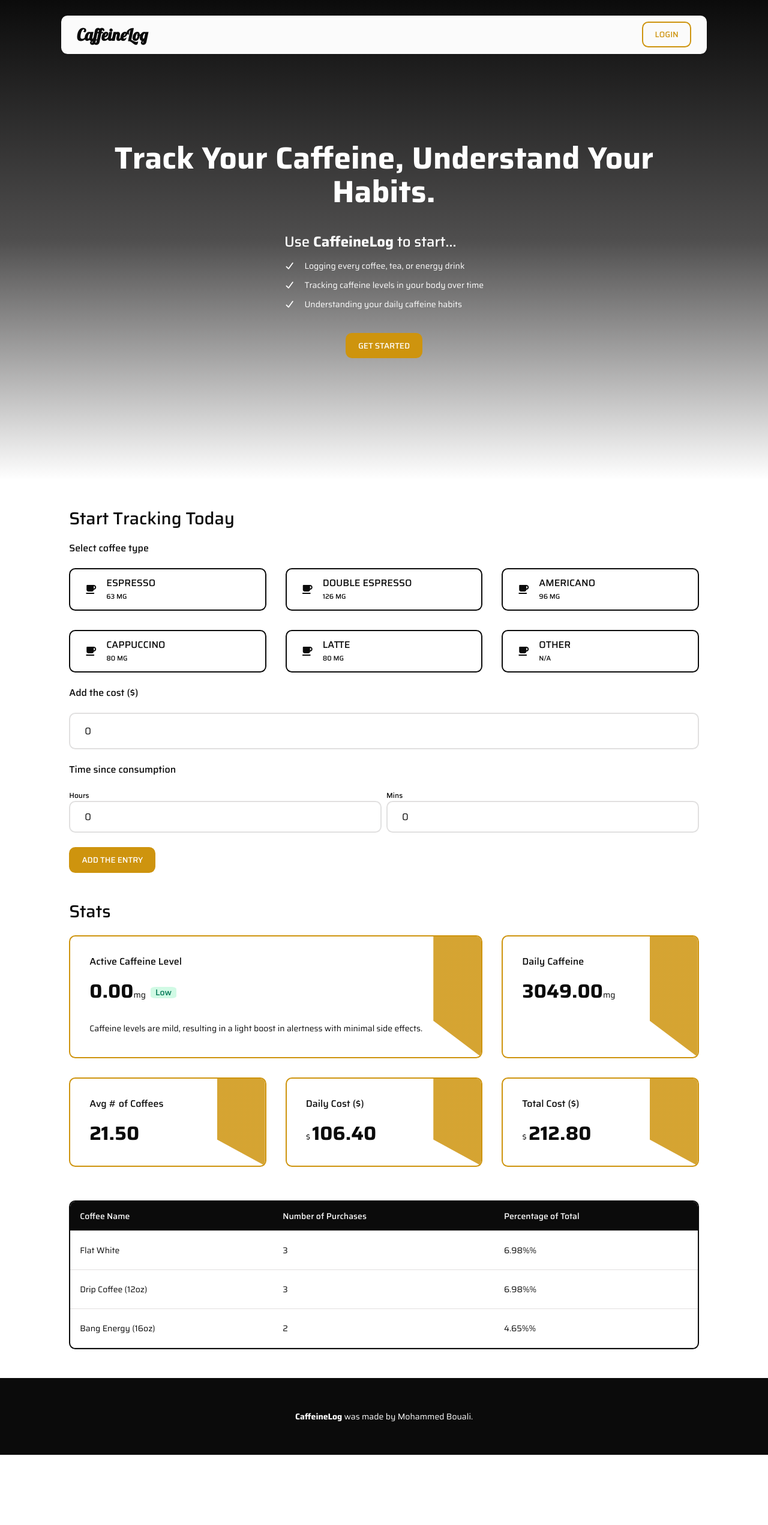
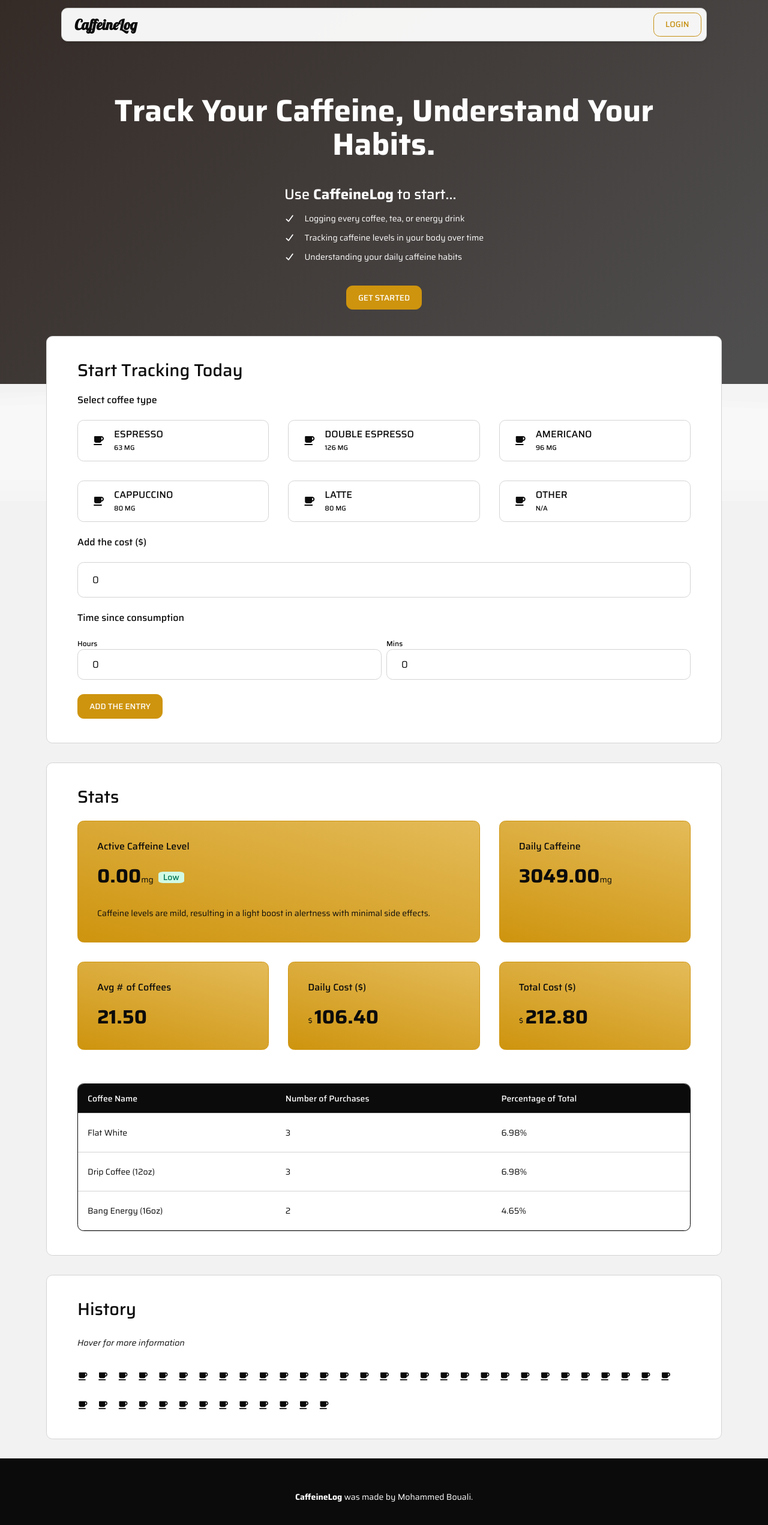
Before and after one commit to MedBouali/caffeine-tracker-react, a React (Vite) app: page / in a window 1280 px wide. Shown: the top 2542 px of the page at 60% size. Before the commit the page ends 2425 px from the top, so only its background shows below. Built offline with nearby package versions, Linux system fonts and the light colour scheme.

Commit message:
feat: add coffee history component and improve hero background animation

```diff
--- a/src/components/Hero.jsx
+++ b/src/components/Hero.jsx
@@ -13,6 +13,9 @@ export default function Hero() {
             </div>
 
             <button className="btn btn-primary">Get Started</button>
+            <span className="wave"></span>
+            <span className="wave"></span>
+            <span className="wave"></span>
         </section>
     )
 }
--- a/src/components/History.jsx
+++ b/src/components/History.jsx
@@ -1,5 +1,32 @@
+import { calculateCurrentCaffeineLevel, coffeeConsumptionHistory, getCaffeineAmount, timeSinceConsumption } from '../utils';
+
 export default function History() {
     return (
-        <></>
+        <div className="history-section">
+            <div className="history-header">
+                <h2>History</h2>
+            </div>
+            <p><i>Hover for more information</i></p>
+            <div className="coffee-history">
+                {Object.keys(coffeeConsumptionHistory).sort((a, b) => b - a).map((utcTime, coffeeIndex) => {
+                    const coffee = coffeeConsumptionHistory[utcTime]
+                    const timeSinceConsume = timeSinceConsumption(utcTime)
+                    const originalAmount = getCaffeineAmount(coffee.name)
+                    const remainingAmount = calculateCurrentCaffeineLevel({
+                        [utcTime]: coffee
+                    })
+                    const summary = `- Coffee: ${coffee.name}\n` +
+                    `- Time Since Consumption: ${timeSinceConsume}\n` +
+                    `- Cost: $${coffee.cost}\n` +
+                    `- Caffeine Remaining: ${remainingAmount}mg / ${originalAmount}mg.`
+
+                    return (
+                        <div className='tooltip-container' key={coffeeIndex} title={summary}>
+                            <i className="fa-solid fa-coffee" />
+                        </div>
+                    )
+                })}
+            </div>
+        </div>
     )
 }
--- a/src/components/Stats.jsx
+++ b/src/components/Stats.jsx
@@ -83,7 +83,7 @@ export default function Stats() {
                                 <tr key={index}>
                                     <td>{coffee.coffeeName}</td>
                                     <td>{coffee.count}</td>
-                                    <td>{coffee.percentage}%</td>
+                                    <td>{coffee.percentage}</td>
                                 </tr>
                         )})}
                     </tbody>
--- a/src/index.css
+++ b/src/index.css
@@ -5,16 +5,18 @@
     --background-main: #ffffff;
     --background-primary: #ce940e;
     --background-secondary: #0b0b0b;
-    --background-tertiary: #fbfbfb;
-    --background-accent: '';
-    --background-compliment: '';
-    --background-muted: '';
-    --background-gradient: linear-gradient(to bottom, #0b0b0b, #4f4e4e, #ffffff);
+    --background-tertiary: #d3d3d3;
+    --background-accent: #f2f2f2;
+    --background-compliment: #281b15;
+    --background-muted: #4f4e4e;
+
+    --background-gradient-main: linear-gradient(315deg, #4f4e4e 3%, #281b15 38%, #0b0b0b 68%, #76694b 100%);
+    --background-gradient-primary: linear-gradient(195deg,#e4bb59,#ce940e);
 
     --color-primary: #ce940e;
     --color-secondary: #0b0b0b;
-    --color-tertiary: #fbfbfb;
-    --color-accent: '';
+    --color-tertiary: #d3d3d3;
+    --color-accent: #f2f2f2;
     --color-compliment: '';
     --color-gradient: '';
     --color-muted: '';
@@ -32,9 +34,9 @@
 
     --border-pricardmary: #ce940e;
     --border-secondary: #0b0b0b;
-    --border-tertiary: #e1e0e0;
+    --border-tertiary: #d3d3d3;
+    --border-accent: #f2f2f2;
     --border-highlight: '';
-    --border-accent: '';
 
     --shadow-dark: '';
     --shadow-light: '';
@@ -58,7 +60,7 @@
 }
 
 body {
-    background: var(--background-main) no-repeat fixed;
+    background: var(--background-accent) no-repeat fixed;
     color: var(--color-secondary);
     font-size: 0.875rem;
     line-height: 1.6rem;
@@ -107,27 +109,30 @@ h6 {
 }
 
 .header {
-  position: absolute;
+  position: fixed;
   width: 84vw;
   display: flex;
   justify-content: space-between;
   align-items: center;
   gap: 2rem;
-  height: 4rem;
-  padding: 0 2vw !important;
-  margin: 2vw 8vw;
-  background-color: var(--background-tertiary);
+  height: 3.5rem;
+  padding: 0 0.5rem !important;
+  margin: 1vw 8vw;
+  background-color: var(--background-main);
+  border: 1px solid var(--border-tertiary);
   border-radius: var(--border-radius-small);
-  box-shadow: 0 0 5px 0px rgba(0, 0, 0, 0.22);
+  box-shadow: 0 4px 6px -1px rgba(0,0,0,.1),0 2px 4px -1px rgba(0,0,0,.06) !important;
+  opacity: 0.95;
   z-index: 1000;
 }
 
 .header h1 {
   font-family: "Lobster", sans-serif;
-  font-size: 1.7rem;
+  font-size: 1.5rem;
   font-weight: 700;
   line-height: 1.5rem;
   color: var(--color-secondary);
+  padding-left: 1vw;
 }
 
 .header p {
@@ -157,13 +162,17 @@ h6 {
   justify-content: center;
   align-items: center;
   gap: 2rem;
-  background: var(--background-gradient);
   padding: 4rem 9vw !important;
   margin: 0;
   padding-top: 6rem !important;
   color: var(--color-white);
   width: 100% !important;
-  min-height: 100vh;
+  min-height: 80vh;
+  overflow: auto;
+  background: var(--background-gradient-main);
+  animation: gradient 15s ease infinite;
+  background-size: 400% 400%;
+  background-attachment: fixed;
 }
 
 .hero h1 {
@@ -181,6 +190,66 @@ h6 {
   gap: 1rem;
 }
 
+@keyframes gradient {
+  0% {
+      background-position: 0% 0%;
+  }
+  50% {
+      background-position: 100% 100%;
+  }
+  100% {
+      background-position: 0% 0%;
+  }
+}
+
+.wave {
+  background: rgb(255 255 255 / 25%);
+  border-radius: 1000% 1000% 0 0;
+  position: fixed;
+  width: 200%;
+  height: 12em;
+  animation: wave 10s -3s linear infinite;
+  transform: translate3d(0, 0, 0);
+  opacity: 0.8;
+  bottom: 0;
+  left: 0;
+  z-index: -1;
+}
+
+.wave:nth-of-type(2) {
+    bottom: -1.25em;
+    animation: wave 18s linear reverse infinite;
+    opacity: 0.8;
+}
+
+.wave:nth-of-type(3) {
+    bottom: -2.5em;
+    animation: wave 20s -1s reverse infinite;
+    opacity: 0.9;
+}
+
+@keyframes wave {
+    2% {
+      transform: translateX(1);
+  }
+
+  25% {
+      transform: translateX(-25%);
+  }
+
+  50% {
+      transform: translateX(-50%);
+  }
+
+  75% {
+      transform: translateX(-25%);
+  }
+
+  100% {
+      transform: translateX(1);
+  }
+}
+
 .info-section {
   border: 1px solid var(--border-pricardmary) !important;
   border-radius: var(--border-radius-large);
@@ -193,24 +262,40 @@ h6 {
 
 }
 
-.form-section, .stats-section {
+.form-section {
+  margin: -5rem 6vw 2rem 6vw;
+}
+
+.stats-section,
+.history-section {
+  margin: 2rem 6vw;
+}
+
+.form-section,
+.stats-section,
+.history-section {
   display: flex;
   flex-direction: column;
   align-items: start;
   justify-content: start !important;
   gap: 1.5rem;
   background-color: var(--background-main);
+  border: 1px solid var(--border-tertiary);
+  border-radius: var(--border-radius-small);
   color: var(--color-secondary);
-  margin: 3rem 9vw !important;
+  padding: 2.5rem 4vw;
+  z-index: 1000;
 }
 
-.form-section .form-header, .stats-section .stats-header {
+.form-section .form-header,
+.stats-section .stats-header,
+.history-section .history-header {
   display: flex;
   align-items: center;
   gap: 0.5rem;
 }
 
-.form-section .coffee-grid, .stats-section .stats-grid {
+.form-section .coffee-grid,.stats-section .stats-grid {
   display: grid;
   grid-template-columns: repeat(3, 1fr);
   gap: 2rem;
@@ -224,6 +309,17 @@ h6 {
   width: 100%;
 }
 
+.history-section .coffee-history {
+  display: flex;
+  gap: 1rem;
+  flex-wrap: wrap;
+}
+
+.coffee-history i:hover {
+  color: var(--background-primary);
+  transition: all 0.3s ease;
+}
+
 .col-span-2 {
   grid-column: span 2;
 }
@@ -234,27 +330,15 @@ h6 {
   align-items: start;
   gap: 1.5rem;
   background: var(--color-white);
+  background: var(--background-gradient-primary);
   backdrop-filter: blur(20px);
   -webkit-backdrop-filter: blur(20px);
-  border: 2px solid var(--border-pricardmary);
+  border: 1px solid var(--border-pricardmary);
   border-radius: var(--border-radius-small);
   padding: 2rem;
   color: var(--color-secondary);
   overflow: hidden;
   z-index: 1;
-}
-
-.card::after {
-  content: "";
-  position: absolute;
-  width: 80px;
-  height: 100%;
-  top: 0;
-  right: 0;
-  background: linear-gradient(135deg, var(--background-primary), var(--background-primary));
-  clip-path: polygon(0 0, 100% 0, 100% 100%, 0 70%);
-  opacity: 0.85;
-  z-index: -1;
 }
 
 .card-table {
@@ -264,11 +348,11 @@ h6 {
   width: 100%;
   background: var(--color-white);
   margin-top: 2rem;
-  border: 2px solid var(--border-secondary);
+  border: 1px solid var(--border-secondary);
   border-radius: var(--border-radius-small);
   box-shadow: 0 0 1px 0px rgba(0, 0, 0, 0.22);
   color: var(--color-secondary);
-  overflow: hidden;
+  overflow: auto;
   z-index: 1;
 }
 
@@ -298,7 +382,7 @@ h6 {
 .btn {
   flex-direction: row;
   padding: 0.54rem 1.2rem;
-  border: 2px solid;
+  border: 1px solid;
   border-radius: var(--border-radius-small);
 }
 
@@ -311,7 +395,7 @@ h6 {
   background: var(--color-white);
   backdrop-filter: blur(0px);
   -webkit-backdrop-filter: blur(0px);
-  border: 2px solid var(--color-secondary);
+  border: 1px solid var(--border-tertiary);
   border-radius: var(--border-radius-small);
   color: var(--color-secondary);
   overflow: hidden;
@@ -366,7 +450,7 @@ input, select, textarea {
   width: 100%;
   padding: 1rem 1.5rem;
   background: var(--background-main);
-  border: 2px solid var(--border-tertiary);
+  border: 1px solid var(--border-tertiary);
   border-radius: var(--border-radius-small);
   font-family: "Saira", sans-serif;
   font-size: 1rem;
```
